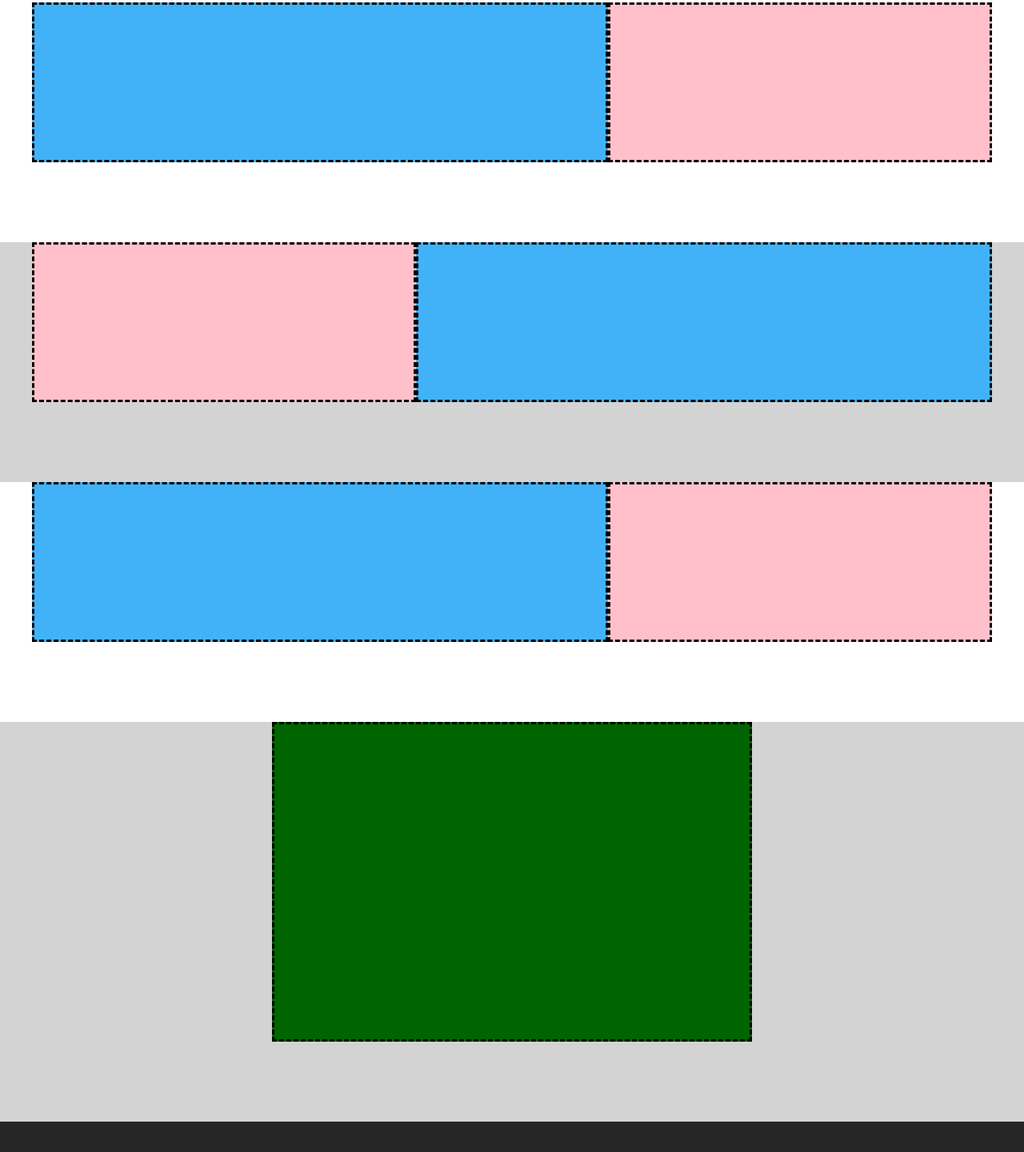
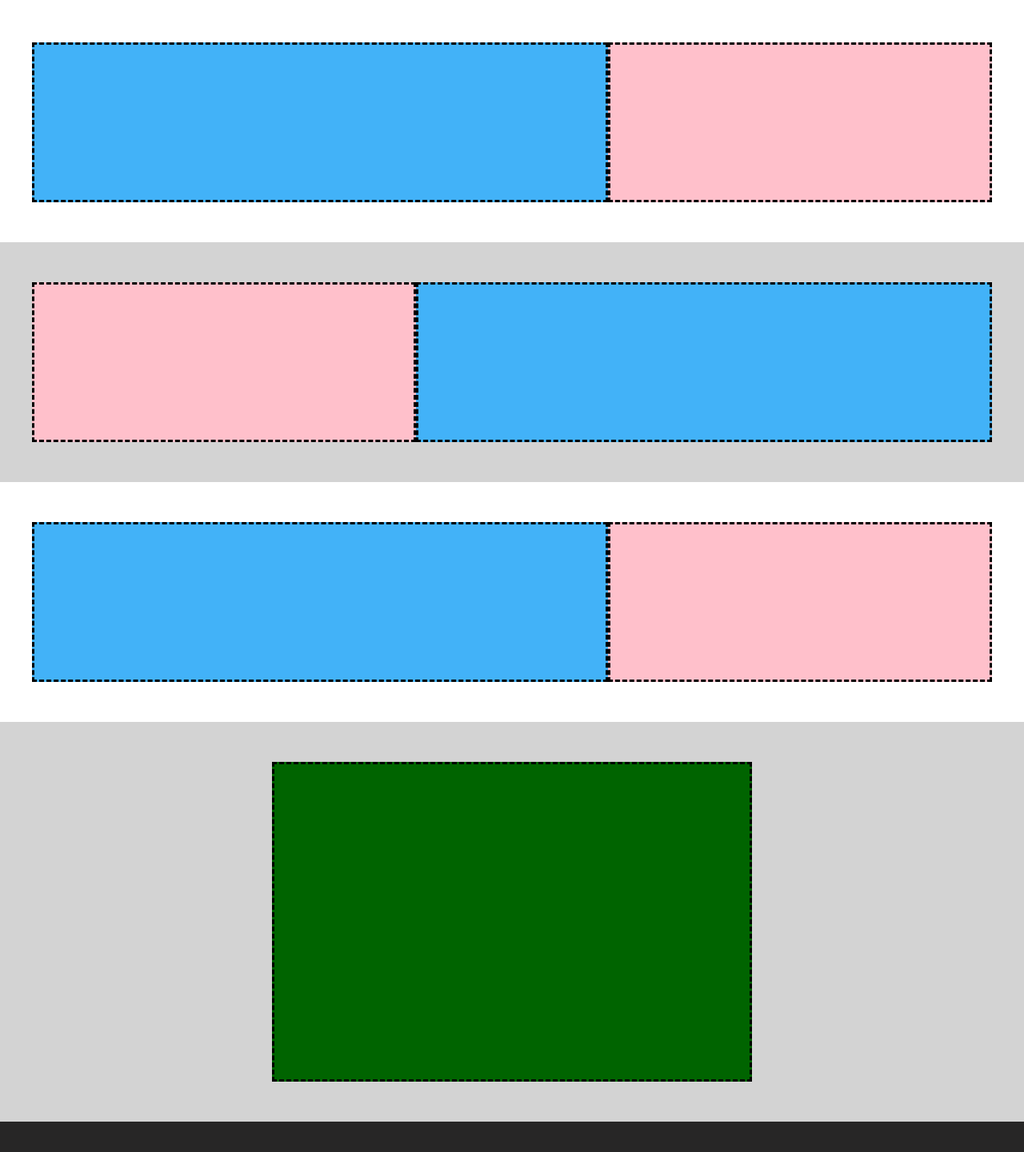
Before and after one commit to EvaXausa/htmlcss-struttura-discord, a plain HTML site: page index.html in a window 1280 px wide. Shown: the part 517-1958 px from the top of the page at 80% size. Drawn offline with Linux system fonts and the light colour scheme.

Commit message:
modifiche

```diff
--- a/style.css
+++ b/style.css
@@ -61,16 +61,19 @@ header{
 .white-small{
     background-color: white;
     min-height: 300px;
+    padding-top: 50px;
 }
 
 .gray-small{
     background-color: lightgrey;
     min-height: 300px;
+    padding-top: 50px;
 }
 
 .gray-big{
     background-color: lightgray;
     height: 500px;
+    padding-top: 50px;
 }
 
 .large-col{
```
